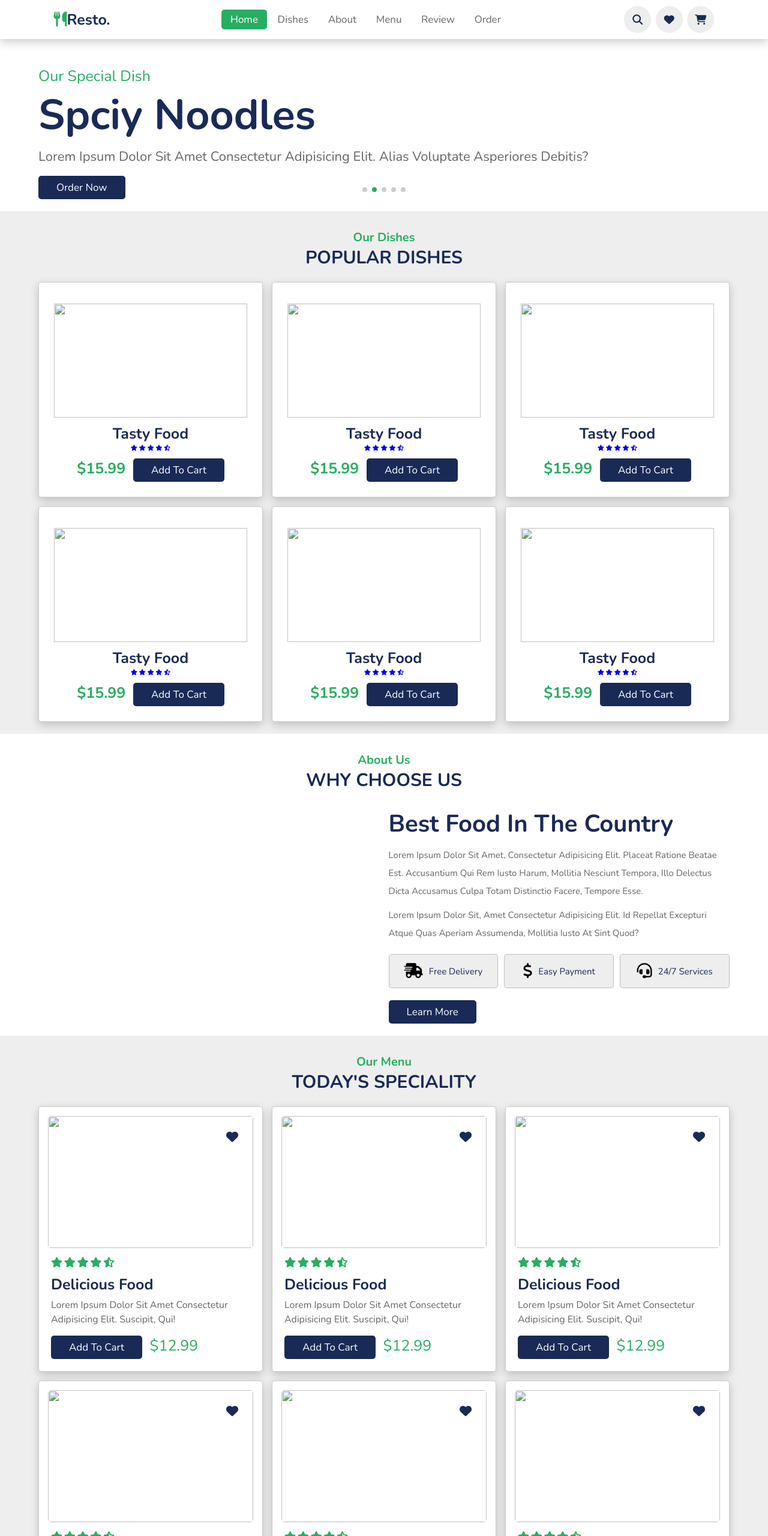
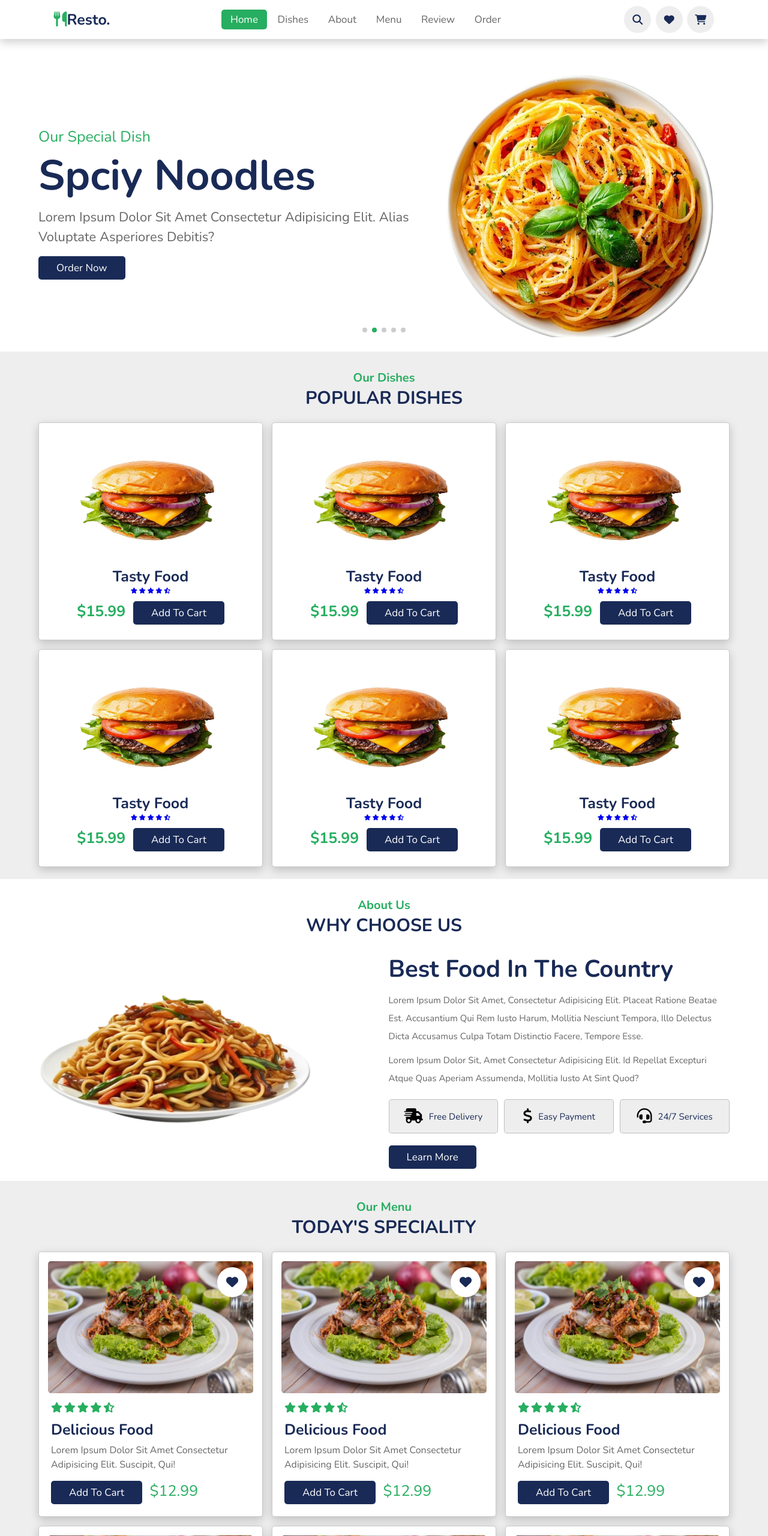
Before and after one commit to Muhammad-Abbas512/Resturant, a plain HTML site: page index.html in a window 1280 px wide. Shown: the top 2560 px of the page at 60% size. Drawn offline with nearby package versions, Linux system fonts and the light colour scheme.

Commit message:
Update index.html

```diff
--- a/index.html
+++ b/index.html
@@ -59,7 +59,7 @@
                         <a href="#" class="btn">order now</a>
                     </div>
                     <div class="images">
-                        <img src="images/image-removebg-preview.png" alt=""">
+                        <img src="image-removebg-preview.png" alt=""">
                 </div>
                 </div>
 
@@ -72,7 +72,7 @@
                             <a href="#" class="btn">order now</a>
                         </div>
                         <div class="images">
-                            <img src="images/delicious-fried-chicken-with-french-fries-isolated-transparent-background_84443-1379-removebg-preview.png"
+                            <img src="delicious-fried-chicken-with-french-fries-isolated-transparent-background_84443-1379-removebg-preview.png"
                                 alt=""">
                 </div>
                 </div>
@@ -86,7 +86,7 @@
                                 <a href="#" class="btn">order now</a>
                             </div>
                             <div class="images">
-                                <img src="images/piza.png" alt=""">
+                                <img src="piza.png" alt=""">
                 </div>
                 </div>
 
@@ -110,7 +110,7 @@
             <div class="box">
                 <a href="#" class="fas fa-heart"></a>
                 <a href="#" class="fas fa-eye"></a>
-                <img src="images/image-removebg-preview (1).png" alt="">
+                <img src="image-removebg-preview (1).png" alt="">
                 <h3>Tasty Food</h3>
                 <div class="star">
                     <a href="#" class="fas fa-star"></a>
@@ -126,7 +126,7 @@
             <div class="box">
                 <a href="#" class="fas fa-heart"></a>
                 <a href="#" class="fas fa-eye"></a>
-                <img src="images/image-removebg-preview (1).png" alt="">
+                <img src="image-removebg-preview (1).png" alt="">
                 <h3>Tasty Food</h3>
                 <div class="star">
                     <a href="#" class="fas fa-star"></a>
@@ -142,7 +142,7 @@
             <div class="box">
                 <a href="#" class="fas fa-heart"></a>
                 <a href="#" class="fas fa-eye"></a>
-                <img src="images/image-removebg-preview (1).png" alt="">
+                <img src="image-removebg-preview (1).png" alt="">
                 <h3>Tasty Food</h3>
                 <div class="star">
                     <a href="#" class="fas fa-star"></a>
@@ -158,7 +158,7 @@
             <div class="box">
                 <a href="#" class="fas fa-heart"></a>
                 <a href="#" class="fas fa-eye"></a>
-                <img src="images/image-removebg-preview (1).png" alt="">
+                <img src="image-removebg-preview (1).png" alt="">
                 <h3>Tasty Food</h3>
                 <div class="star">
                     <a href="#" class="fas fa-star"></a>
@@ -175,7 +175,7 @@
             <div class="box">
                 <a href="#" class="fas fa-heart"></a>
                 <a href="#" class="fas fa-eye"></a>
-                <img src="images/image-removebg-preview (1).png" alt="">
+                <img src="image-removebg-preview (1).png" alt="">
                 <h3>Tasty Food</h3>
                 <div class="star">
                     <a href="#" class="fas fa-star"></a>
@@ -192,7 +192,7 @@
             <div class="box">
                 <a href="#" class="fas fa-heart"></a>
                 <a href="#" class="fas fa-eye"></a>
-                <img src="images/image-removebg-preview (1).png" alt="">
+                <img src="image-removebg-preview (1).png" alt="">
                 <h3>Tasty Food</h3>
                 <div class="star">
                     <a href="#" class="fas fa-star"></a>
@@ -220,7 +220,7 @@
 
         <div class="row">
             <div class="image">
-                <img src="images/about.png" alt="">
+                <img src="about.png" alt="">
             </div>
 
             <div class="content">
@@ -263,7 +263,7 @@
             <div class="box">
 
                 <div class="image">
-                    <img src="images/spicy-minced-chicken-white-plate-complete-with-cucumber-lettuce-side-dishes_1150-23207.jpg"
+                    <img src="spicy-minced-chicken-white-plate-complete-with-cucumber-lettuce-side-dishes_1150-23207.jpg"
                         alt="">
                     <a href="#" class="fas fa-heart"></a>
                 </div>
@@ -285,7 +285,7 @@
             <div class="box">
 
                 <div class="image">
-                    <img src="images/spicy-minced-chicken-white-plate-complete-with-cucumber-lettuce-side-dishes_1150-23207.jpg"
+                    <img src="spicy-minced-chicken-white-plate-complete-with-cucumber-lettuce-side-dishes_1150-23207.jpg"
                         alt="">
                     <a href="#" class="fas fa-heart"></a>
                 </div>
@@ -308,7 +308,7 @@
             <div class="box">
 
                 <div class="image">
-                    <img src="images/spicy-minced-chicken-white-plate-complete-with-cucumber-lettuce-side-dishes_1150-23207.jpg"
+                    <img src="spicy-minced-chicken-white-plate-complete-with-cucumber-lettuce-side-dishes_1150-23207.jpg"
                         alt="">
                     <a href="#" class="fas fa-heart"></a>
                 </div>
@@ -332,7 +332,7 @@
             <div class="box">
 
                 <div class="image">
-                    <img src="images/spicy-minced-chicken-white-plate-complete-with-cucumber-lettuce-side-dishes_1150-23207.jpg"
+                    <img src="spicy-minced-chicken-white-plate-complete-with-cucumber-lettuce-side-dishes_1150-23207.jpg"
                         alt="">
                     <a href="#" class="fas fa-heart"></a>
                 </div>
@@ -355,7 +355,7 @@
             <div class="box">
 
                 <div class="image">
-                    <img src="images/spicy-minced-chicken-white-plate-complete-with-cucumber-lettuce-side-dishes_1150-23207.jpg"
+                    <img src="spicy-minced-chicken-white-plate-complete-with-cucumber-lettuce-side-dishes_1150-23207.jpg"
                         alt="">
                     <a href="#" class="fas fa-heart"></a>
                 </div>
@@ -379,7 +379,7 @@
             <div class="box">
 
                 <div class="image">
-                    <img src="images/spicy-minced-chicken-white-plate-complete-with-cucumber-lettuce-side-dishes_1150-23207.jpg"
+                    <img src="spicy-minced-chicken-white-plate-complete-with-cucumber-lettuce-side-dishes_1150-23207.jpg"
                         alt="">
                     <a href="#" class="fas fa-heart"></a>
                 </div>
@@ -402,7 +402,7 @@
             <div class="box">
 
                 <div class="image">
-                    <img src="images/spicy-minced-chicken-white-plate-complete-with-cucumber-lettuce-side-dishes_1150-23207.jpg"
+                    <img src="spicy-minced-chicken-white-plate-complete-with-cucumber-lettuce-side-dishes_1150-23207.jpg"
                         alt="">
                     <a href="#" class="fas fa-heart"></a>
                 </div>
@@ -426,7 +426,7 @@
             <div class="box">
 
                 <div class="image">
-                    <img src="images/spicy-minced-chicken-white-plate-complete-with-cucumber-lettuce-side-dishes_1150-23207.jpg"
+                    <img src="spicy-minced-chicken-white-plate-complete-with-cucumber-lettuce-side-dishes_1150-23207.jpg"
                         alt="">
                     <a href="#" class="fas fa-heart"></a>
                 </div>
@@ -452,7 +452,7 @@
             <div class="box">
 
                 <div class="image">
-                    <img src="images/spicy-minced-chicken-white-plate-complete-with-cucumber-lettuce-side-dishes_1150-23207.jpg"
+                    <img src="spicy-minced-chicken-white-plate-complete-with-cucumber-lettuce-side-dishes_1150-23207.jpg"
                         alt="">
                     <a href="#" class="fas fa-heart"></a>
                 </div>
@@ -493,7 +493,7 @@
                 <div class="swiper-slide slide">
                     <i class="fas fa-quote-right"></i>
                     <div class="user">
-                        <img src="images/review.jpg" alt="">
+                        <img src="review.jpg" alt="">
                         <div class="user-info">
                             <h3>Abbas</h3>
                             <div class="stars">
@@ -514,7 +514,7 @@
                 <div class="swiper-slide slide">
                     <i class="fas fa-quote-right"></i>
                     <div class="user">
-                        <img src="images/review.jpg" alt="">
+                        <img src="review.jpg" alt="">
                         <div class="user-info">
                             <h3>Abbas</h3>
                             <div class="stars">
@@ -535,7 +535,7 @@
                 <div class="swiper-slide slide">
                     <i class="fas fa-quote-right"></i>
                     <div class="user">
-                        <img src="images/review.jpg" alt="">
+                        <img src="review.jpg" alt="">
                         <div class="user-info">
                             <h3>Muhammad</h3>
                             <div class="stars">
@@ -556,7 +556,7 @@
                 <div class="swiper-slide slide">
                     <i class="fas fa-quote-right"></i>
                     <div class="user">
-                        <img src="images/review.jpg" alt="">
+                        <img src="review.jpg" alt="">
                         <div class="user-info">
                             <h3>Lorem</h3>
                             <div class="stars">
@@ -577,7 +577,7 @@
                 <div class="swiper-slide slide">
                     <i class="fas fa-quote-right"></i>
                     <div class="user">
-                        <img src="images/review.jpg" alt="">
+                        <img src="review.jpg" alt="">
                         <div class="user-info">
                             <h3>John doe</h3>
                             <div class="stars">
@@ -708,7 +708,7 @@
 
 <!-- loader section  -->
 <div class="loader-container">
-    <img src="images/Loading.gif" alt="">
+    <img src="Loading.gif" alt="">
 </div>
 
 
```
